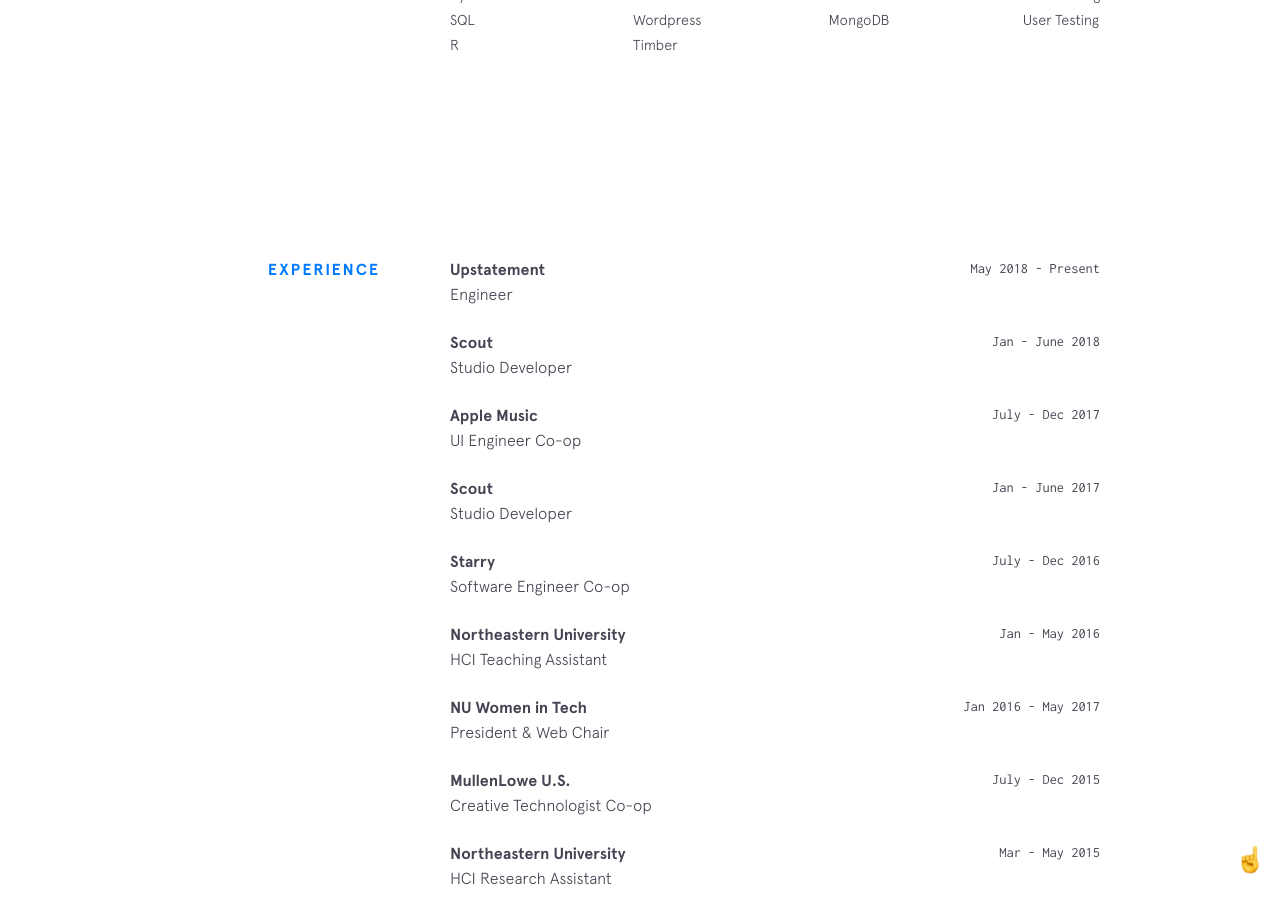
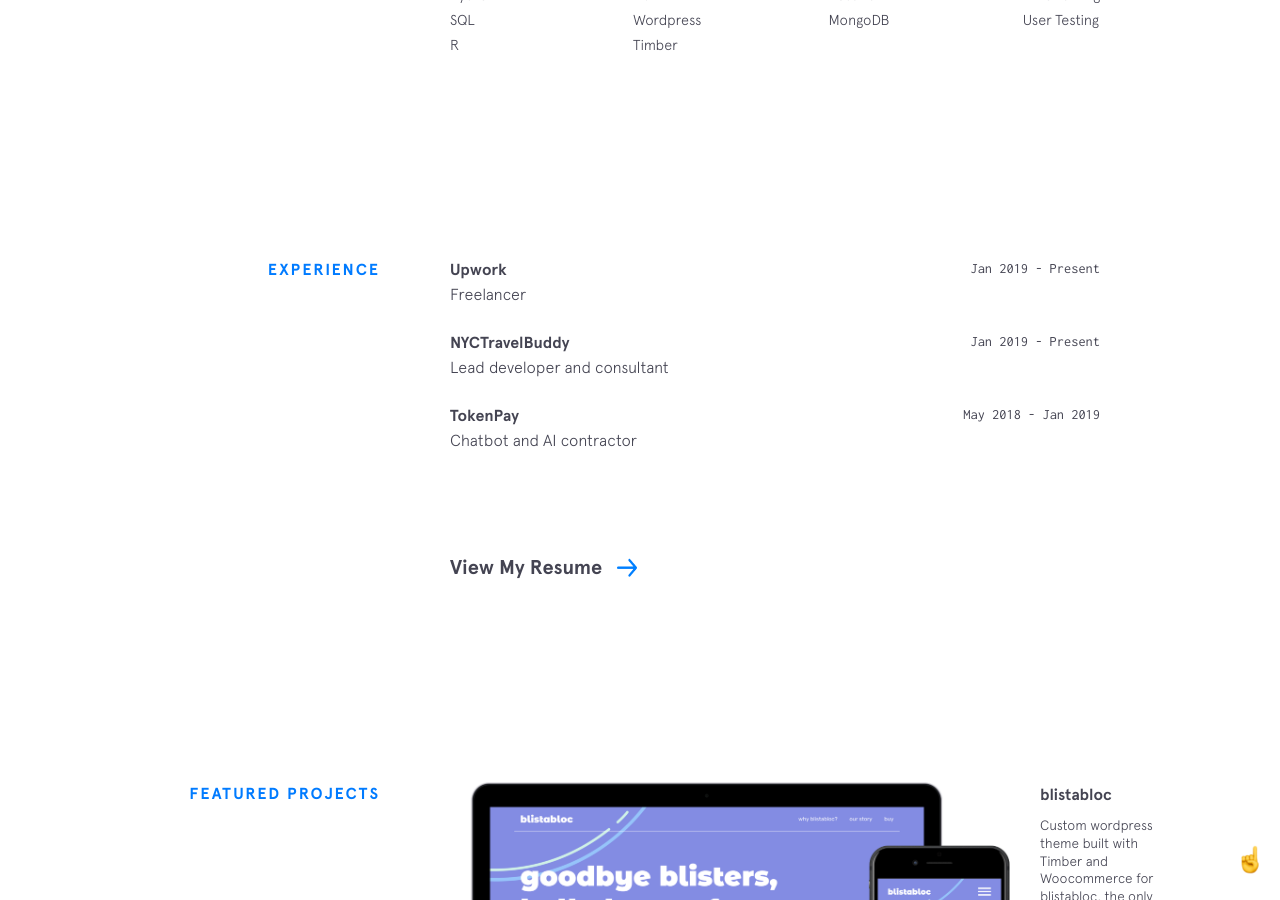
Before and after one commit to agnishcc/agnishcc.github.io, a Jekyll site: the page built from index.html, in a window 1280 px wide and 900 px high, scrolled down 1636 px. Built offline with Jekyll 4.4.1, drawn with Linux system fonts in a browser that asks for light colours; nearby versions of some CDN libraries.

Commit message:
experience.yml updated

```diff
--- a/_data/experience.yml
+++ b/_data/experience.yml
@@ -1,44 +1,14 @@
-- company: Upstatement
-  url: https://www.upstatement.com/
-  time: May 2018 - Present
-  position: Engineer
+- company: Upwork
+  url: https://www.upwork.com
+  time: Jan 2019 - Present
+  position: Freelancer
 
-- company: Scout
-  url: https://web.northeastern.edu/scout/
-  time: Jan - June 2018
-  position: Studio Developer
+- company: NYCTravelBuddy
+  url: https://nyctravelbuddy.ai/
+  time: Jan 2019 - Present
+  position: Lead developer and consultant
 
-- company: Apple Music
-  url: https://www.apple.com/music/
-  time: July - Dec 2017
-  position: UI Engineer Co-op
-
-- company: Scout
-  url: https://web.northeastern.edu/scout/
-  time: Jan - June 2017
-  position: Studio Developer
-
-- company: Starry
-  url: https://starry.com/
-  time: July - Dec 2016
-  position: Software Engineer Co-op
-
-- company: Northeastern University
-  url: http://www.ccis.northeastern.edu/
-  time: Jan - May 2016
-  position: HCI Teaching Assistant
-
-- company: NU Women in Tech
-  url: http://nuwit.ccs.neu.edu/
-  time: Jan 2016 - May 2017
-  position: President & Web Chair
-
-- company: MullenLowe U.S.
-  url: https://us.mullenlowe.com/
-  time: July - Dec 2015
-  position: Creative Technologist Co-op
-
-- company: Northeastern University
-  url: http://www.ccis.northeastern.edu/
-  time: Mar - May 2015
-  position: HCI Research Assistant
+- company: TokenPay
+  url: https://www.tokenpay.com
+  time: May 2018 - Jan 2019
+  position: Chatbot and AI contractor
```
